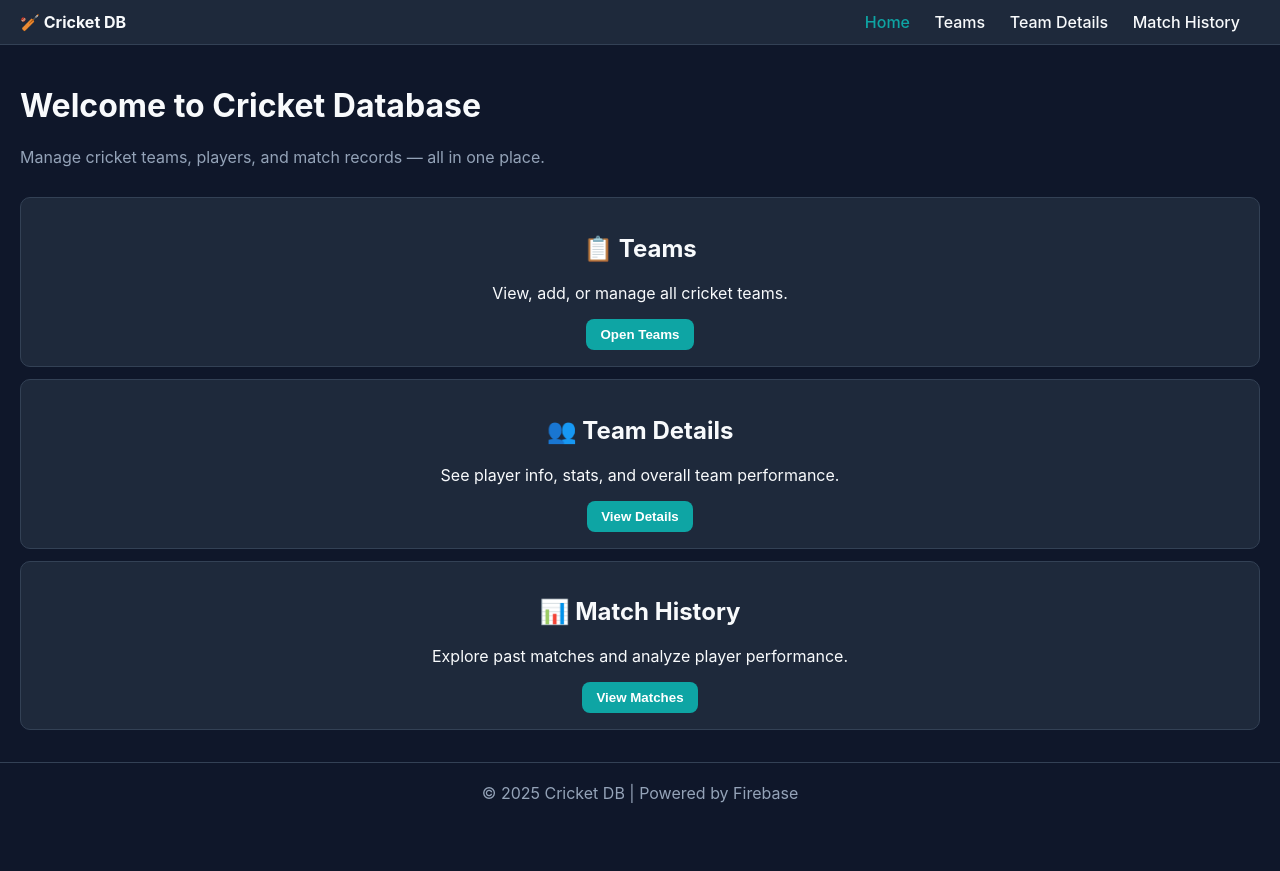
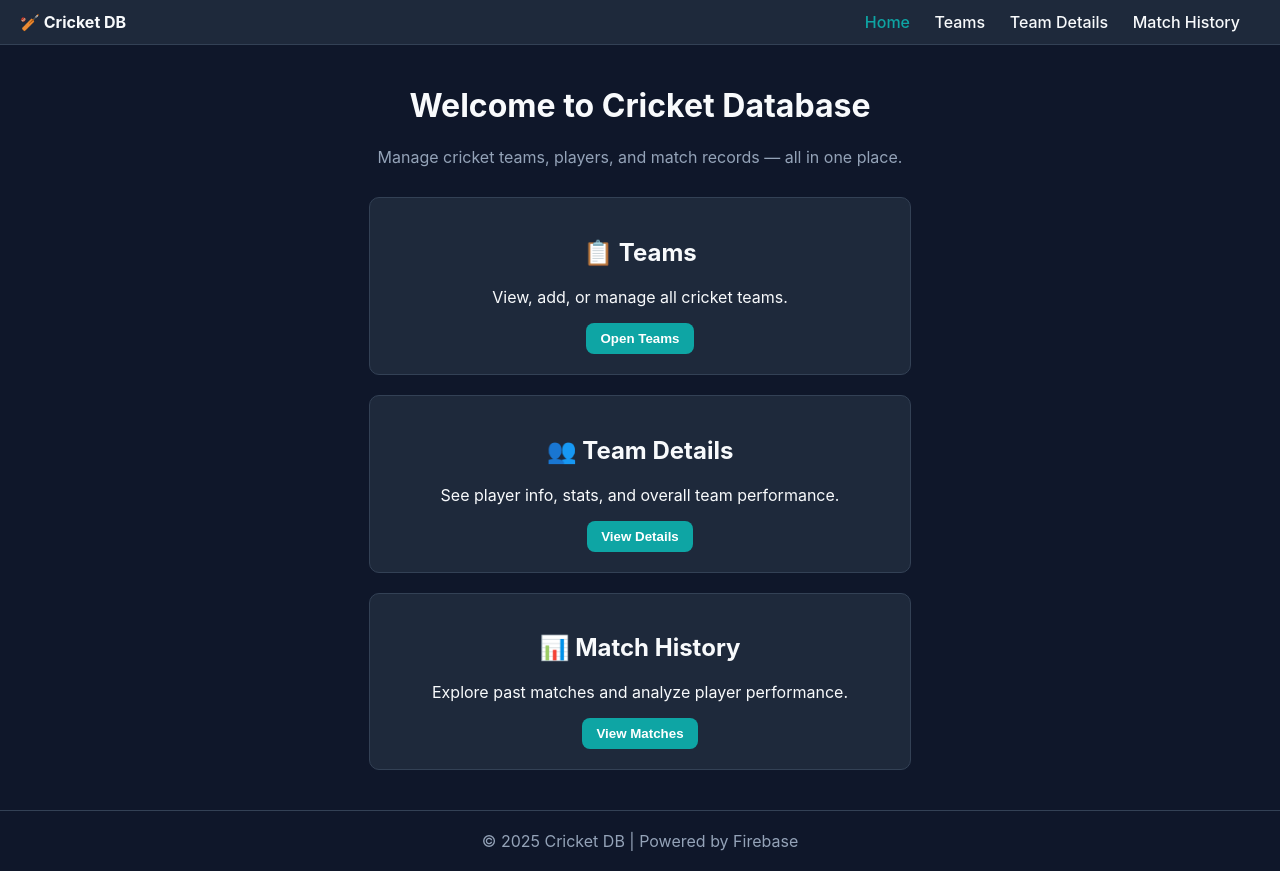
Before and after one commit to AbdulMoez-24i-3048-SE-B/Project---SE-1001-Introduction-to-Software-Engineering---Cricket-Database-Management-System-, a plain HTML site: page index.html in a window 1280 px wide. Before the commit the page ends 823 px from the top, so only its background shows below. Drawn offline with Linux system fonts and the light colour scheme.

Commit message:
Added button animations and cleaned up the UI

```diff
--- a/css/styles.css
+++ b/css/styles.css
@@ -6,6 +6,7 @@
   --text: #f8fafc;
   --muted: #94a3b8;
   --border: #334155;
+  --primary-hover: #15d5d5;
 }
 body {
   font-family: Inter, ui-sans-serif, system-ui, Segoe UI, Roboto, "Helvetica Neue", Arial;
@@ -26,19 +27,29 @@ nav a {
   margin-right: 20px;
   text-decoration: none;
   font-weight: 500;
+  transition: all 0.3s ease;
 }
 nav a.active {
   color: var(--accent);
+}
+nav a:hover{
+  color:var(--primary-hover)
 }
 main {
   padding: 20px;
 }
 .card {
+  width: 80%; /* Slightly smaller width */
+  max-width: 500px;
+  margin: 20px auto;
   background: var(--bg-card);
   border: 1px solid var(--border);
   border-radius: 10px;
-  padding: 16px;
-  margin-bottom: 12px;
+  padding: 20px;
+  transition: box-shadow 0.3s ease, transform 0.2s ease;
+}
+.card:hover {
+  box-shadow: 0px 10px 30px rgba(1, 1, 1, 1);
 }
 .btn {
   background: var(--accent);
@@ -48,6 +59,12 @@ main {
   border-radius: 8px;
   cursor: pointer;
   font-weight: 600;
+  transition: all 0.3s ease;
+}
+.btn:hover {
+  color:#1c2843;
+  background: var(--primary-hover);
+  transform: scale(1.05);
 }
 .btn.small {
   padding: 6px 10px;
--- a/index.html
+++ b/index.html
@@ -18,10 +18,10 @@
   </header>
 
   <main>
-    <h1>Welcome to Cricket Database</h1>
-    <p style="color: var(--muted); margin-bottom: 30px;">
-      Manage cricket teams, players, and match records — all in one place.
-    </p>
+  <h1 style="position: relative; text-align: center;">Welcome to Cricket Database</h1>
+  <p style="color: var(--muted); margin-bottom: 30px; text-align: center;">
+    Manage cricket teams, players, and match records — all in one place.
+  </p>
 
     <div class="card" style="text-align:center;">
       <h2>📋 Teams</h2>
```
